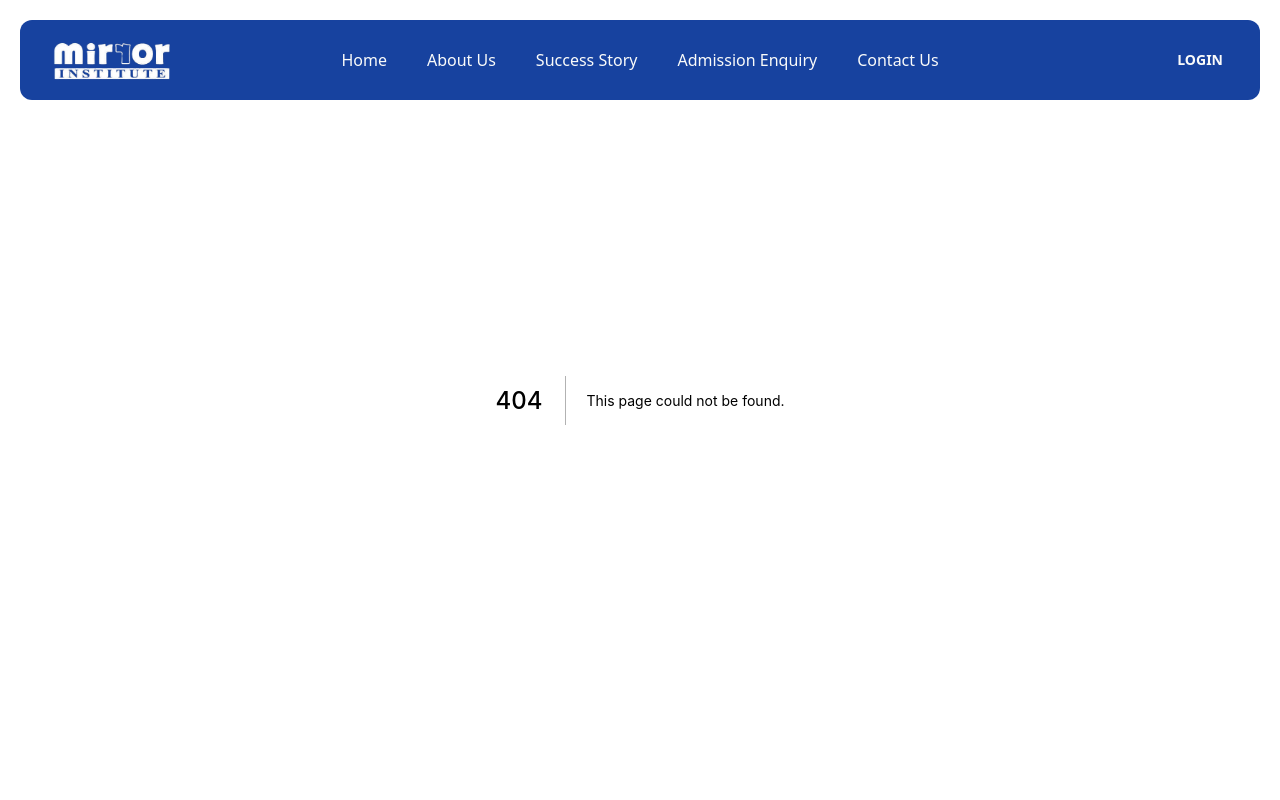
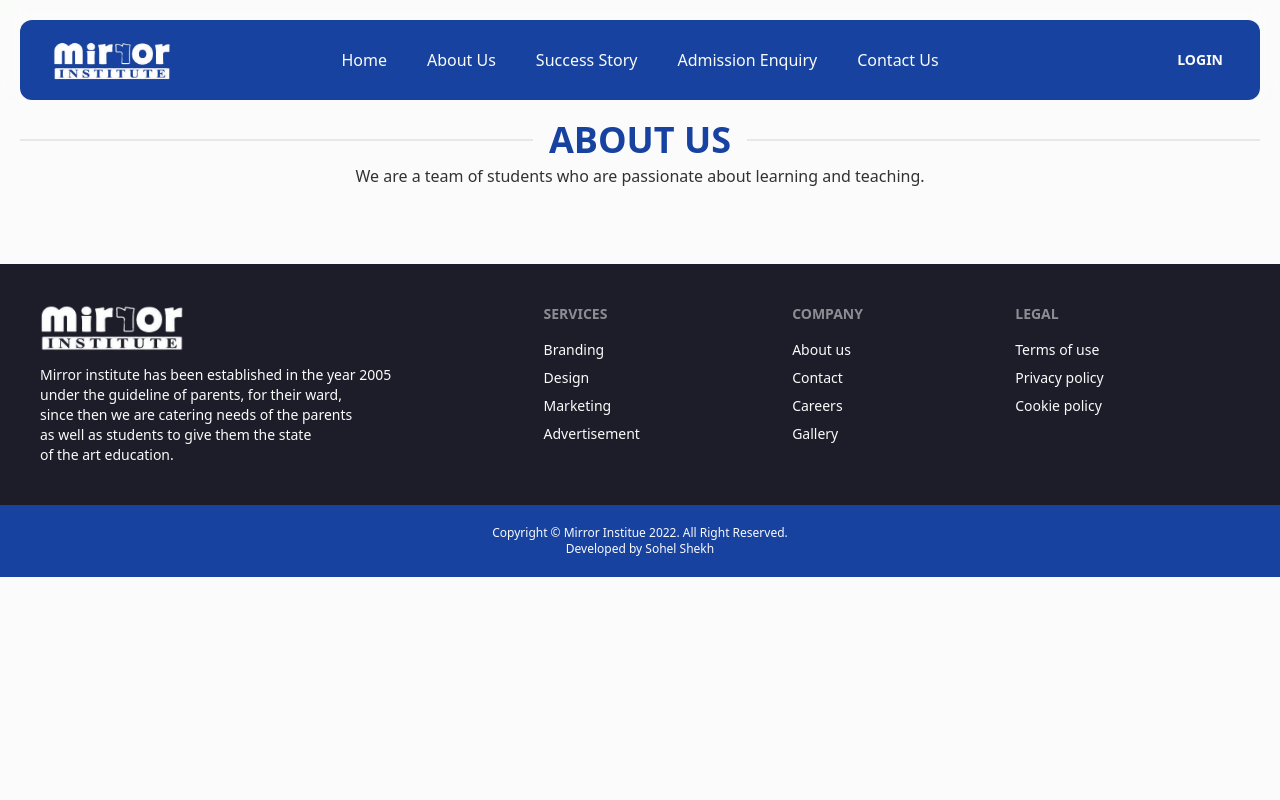
Before and after one commit to sohelshekhIn/Mirror-Site, a Next.js app: page /about-us in a window 1280 px wide. Before the commit this address had no page. Shown: the top 800 px of the page. Built offline with nearby package versions, Linux system fonts and the light colour scheme.

Commit message:
To the verge of Strapiness

```diff
--- a/components/Home/Hero.js
+++ b/components/Home/Hero.js
@@ -2,26 +2,29 @@ import Image from "next/image";
 import { useEffect, useState } from "react";
 
 export default function Hero({ slides }) {
-  const [slidesState, setSlidesState] = useState([])
+  const [slidesState, setSlidesState] = useState([]);
   useEffect(() => {
-    let slideElems = []
+    let slideElems = [];
     slides.forEach((slide) => {
       slideElems.push(SlideItem(slide, slide.src));
-    })
-    setSlidesState(slideElems)
-  }, [])
+    });
+    setSlidesState(slideElems);
+  }, []);
 
   useEffect(() => {
-    var carouselInterval
+    var carouselInterval;
     const startInterval = () => {
       carouselInterval = setInterval(() => {
         const carousel = document.querySelector(".hero-carousel");
         carousel.scrollLeft += carousel.offsetWidth;
-        if (carousel.scrollLeft >= carousel.scrollWidth - carousel.offsetWidth - 10) {
+        if (
+          carousel.scrollLeft >=
+          carousel.scrollWidth - carousel.offsetWidth - 10
+        ) {
           carousel.scrollLeft = 0;
         }
       }, 10000);
-    }
+    };
     window.addEventListener("blur", () => {
       clearInterval(carouselInterval);
     });
@@ -29,9 +32,7 @@ export default function Hero({ slides }) {
       startInterval();
     });
     startInterval();
-
   });
-
 
   return (
     <div className="hero w-100 min-h-screen bg-base-100">
@@ -42,7 +43,7 @@ export default function Hero({ slides }) {
         <div className="w-full lg:w-3/5 lg:-mt-12 p-5">
           <span className="text-5xl font-bold flex flex-col">
             <p className="text-xl lg:text-3xl">Welcome to</p>
-            <span className="flex flex-col text-primary text-[1.2em] lg:text-[2em]">
+            <span className="flex flex-col text-primary text-[1.2em] lg:text-[2em]  select-none">
               <span className="flex mr-[1rem] lg:m-0">
                 mir
                 <p className="w-0 ml-6 lg:ml-11 transform -scale-x-100 scale-y-100">
@@ -55,7 +56,8 @@ export default function Hero({ slides }) {
           </span>
           <h5 className="py-6 lg:w-3/4 font-bold lg:text-lg">
             Most Experience Classes in Nadiad
-            <br />(16+ Years of Experience in Teaching). <br />
+            <br />
+            (16+ Years of Experience in Teaching). <br />
             CBSE, ICSE, GSEB, JEE, AIPMT, GUJCET
           </h5>
           <button className="btn btn-primary">Enquire Now</button>
@@ -72,7 +74,6 @@ const SlideItem = (src, key) => {
       {key == 0 ? (
         <Image
           src={src}
-
           className="w-full"
           alt="Hero Image || mirror instutute"
         />
@@ -85,5 +86,5 @@ const SlideItem = (src, key) => {
         />
       )}
     </div>
-  )
-}
+  );
+};
--- a/components/navbar.js
+++ b/components/navbar.js
@@ -54,9 +54,15 @@ export default function Navbar() {
             </li>
           </ul>
         </div>
-        <a className="btn btn-link w-28 p-1 my-2 lg:w-32 lg:mx-2">
-          <Image src={logo} priority="true" alt="Mirror Institute Nadiad - Best Tution Classes in Nadiad, Mirror Institute Logo" />
-        </a>
+        <Link href="/">
+          <a className="btn btn-link w-28 p-1 my-2 lg:w-32 lg:mx-2">
+            <Image
+              src={logo}
+              priority="true"
+              alt="Mirror Institute Nadiad - Best Tution Classes in Nadiad, Mirror Institute Logo"
+            />
+          </a>
+        </Link>
       </div>
       <div className="navbar-center hidden lg:flex">
         <ul className="menu menu-horizontal p-0">
--- /dev/null
+++ b/pages/about-us.js
@@ -0,0 +1,17 @@
+export default function AboutUs() {
+  return (
+    <>
+      <div className="page-layout">
+        <div className="flex flex-col items-center justify-center mt-24 mb-14">
+          <h2 className="text-heading text-center divider text-primary">
+            About Us
+          </h2>
+          <p className="text-center">
+            We are a team of students who are passionate about learning and
+            teaching.
+          </p>
+        </div>
+      </div>
+    </>
+  );
+}
--- a/pages/index.js
+++ b/pages/index.js
@@ -6,8 +6,9 @@ import WhyUs from "../components/Home/Why";
 import { h1, h2, h3, h4, h5, h6, h7, h8, h9, h10 } from "../public/images/";
 
 export default function Home() {
-  return (<>
-    <div className="p-5 pl-3 pt-16 lg:p-5 w-100">
+  return (
+    <>
+      <div className="page-layout">
         <Hero slides={[h1, h2, h3, h4, h5, h6, h7, h8, h9, h10]} />
         <WhyUs />
         <HowUs />
--- a/styles/globals.css
+++ b/styles/globals.css
@@ -8,6 +8,10 @@
 
 .text-heading {
   @apply font-extrabold text-4xl uppercase mb-5;
+}
+
+.page-layout {
+  @apply p-5 pl-3 pt-16 lg:p-5 w-full;
 }
 
 html {
```
Also changed, not shown: components/Home/Why.js (+14 -4 lines). Lines whose indentation alone changed are shown as unchanged.
